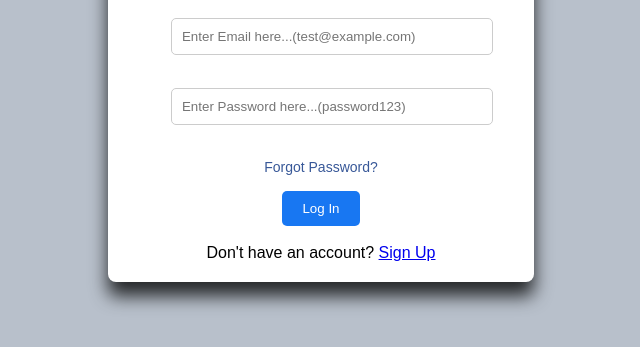
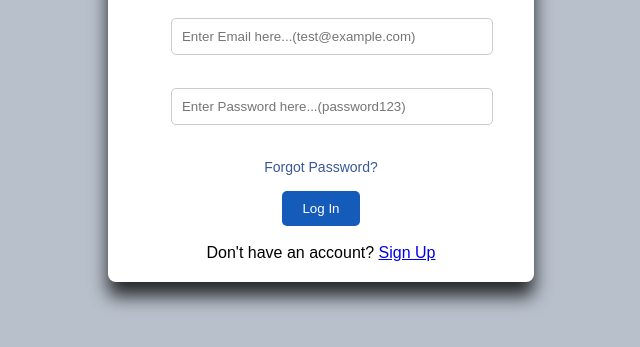
Before and after one commit to bhavinc8787/besocial, a plain HTML site: page index.html in a window 1280 px wide. In both pictures the pointer is over the button "Log In". Shown: the part 309-656 px from the top of the page, without its empty margins (319-959 px from the left). Drawn offline with Linux system fonts and the light colour scheme.

Commit message:
Update besocial.css

```diff
--- a/besocial.css
+++ b/besocial.css
@@ -1,4 +1,3 @@
-/* Common styles */
 body {
     font-family: Arial, sans-serif;
     background-color: #b8c0cb;
@@ -13,7 +12,6 @@ body {
     background-color: #fff;
     padding: 20px;
     border-radius: 8px;
-
     text-align: center;
     box-shadow: 0px 14px 18px rgba(0, 0, 0, 0.8);
 }
@@ -58,6 +56,11 @@ input[type="password"]:focus {
     border: none;
     padding: 10px 20px;
     border-radius: 5px;
+    cursor: pointer;
+}
+
+.login-btn:hover {
+    background-color: #155bba;
 }
 
 /* Responsive styles */
@@ -81,6 +84,8 @@ input[type="password"]:focus {
         padding: 8px 15px;
     }
 }
+
+/* Style for the "bit" element */
 #bit {
     position: absolute;
     top: 0;
```
